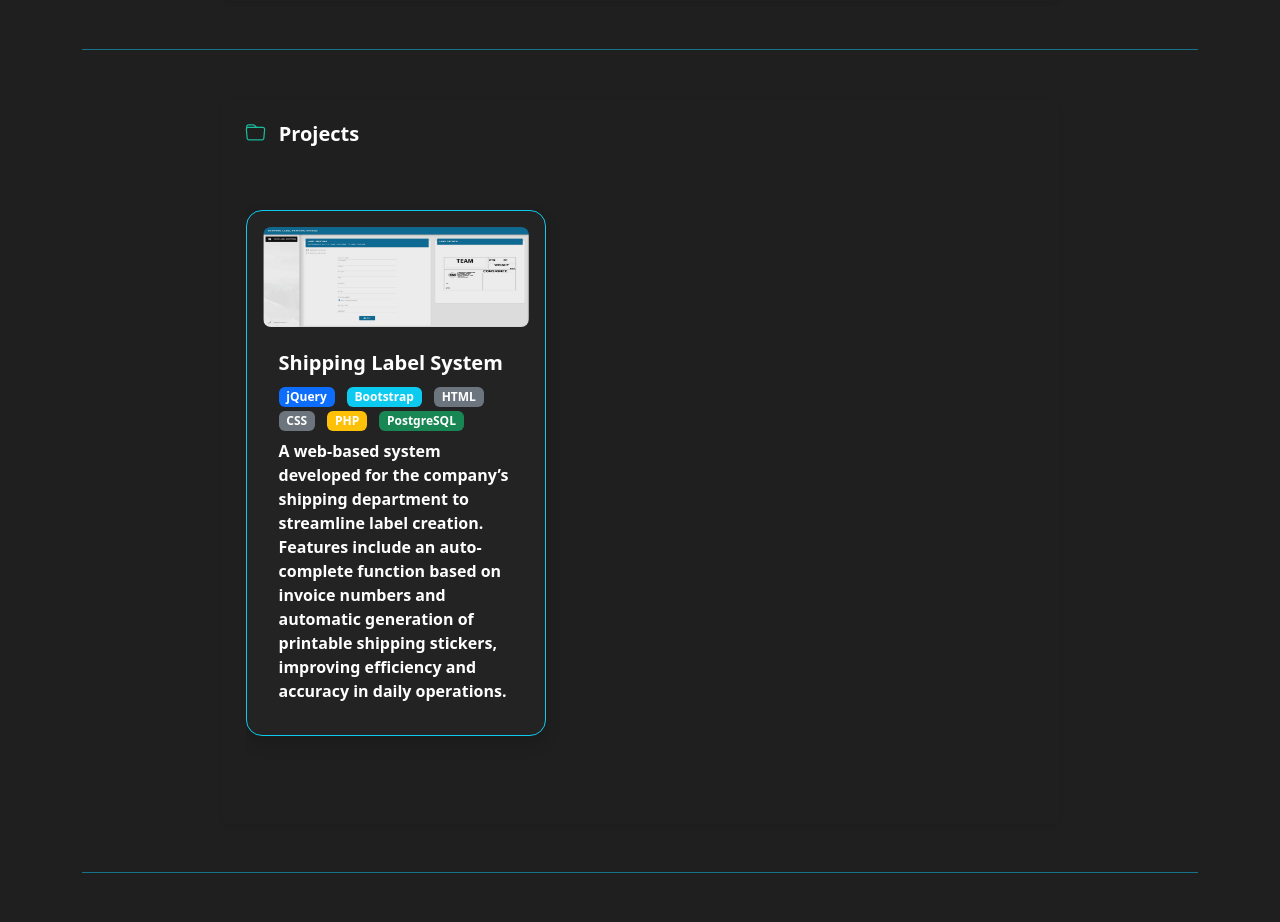
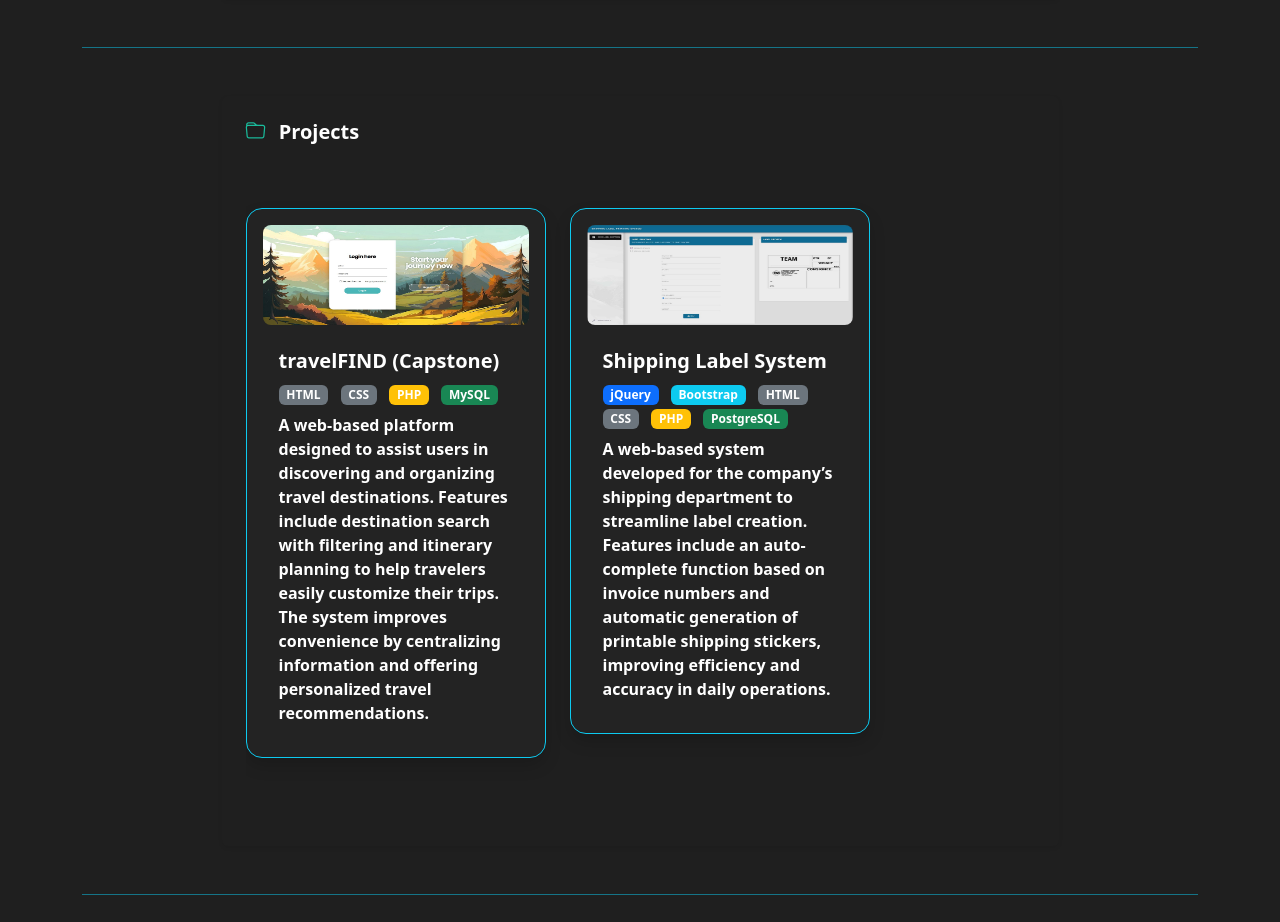
Before and after one commit to KARLO-00/KARLO-00.github.io, a PHP site: page / in a window 1280 px wide. Shown: the part 2698-3620 px from the top of the page. Run offline with PHP 8.4, Linux system fonts and the light colour scheme.

Commit message:
Update 9/29/25
Update 9/29/25

```diff
--- a/assets/css/main.css
+++ b/assets/css/main.css
@@ -48,3 +48,39 @@ img {
     /* matches btn-info color */
     font-weight: bold;
 }
+
+.wave {
+    display: inline-block;
+    transition: transform 0.2s;
+}
+
+.wave:hover {
+    animation: wave-animation 0.6s ease-in-out infinite;
+}
+
+@keyframes wave-animation {
+    0% {
+        transform: rotate(0deg);
+    }
+
+    25% {
+        transform: rotate(20deg);
+    }
+
+    50% {
+        transform: rotate(-20deg);
+    }
+
+    75% {
+        transform: rotate(20deg);
+    }
+
+    100% {
+        transform: rotate(0deg);
+    }
+}
+
+.carousel-item img {
+  height: 500px;       /* adjust height */
+  object-fit: contain !important;   /* crop to fit without distortion */
+}
--- a/index.html
+++ b/index.html
@@ -75,7 +75,7 @@
 
                 <!-- Button and social icons -->
                 <div class="mt-4 d-flex gap-3 justify-content-center">
-                    <button class="btn btn-info bold text-white" id="contactNowBtn">Contact Me</button>
+                    <!-- <button class="btn btn-info bold text-white" id="contactNowBtn">Contact Me</button> -->
                     <a href="https://github.com/KARLO-00" target="_blank" class="custom-color fs-4"><i
                             class="bi bi-github"></i></a>
                     <a href="" target="_blank" class="custom-color fs-4"><i class="bi bi-linkedin"></i></a>
@@ -92,7 +92,7 @@
                 </h5>
                 <div class="card custom-bg p-4" style="line-height: 1.5; font-size: 1rem;">
                     <div class="card custom-bg p-4 shadow-sm">
-                        <h3 class="fw-bold mb-3">Hi, I’m Karlo 👋</h3>
+                        <h3 class="fw-bold mb-3">Hi, I’m Karlo <span class="wave">👋</span></h3>
                         <p>
                             My journey into web development started during my college days, where I discovered
                             how exciting it is to bring ideas to life on the web.
@@ -231,6 +231,113 @@
                             style="max-width: 300px; min-height: 100%;">
 
                             <!-- Project Image -->
+                            <img src="assets/images/tf1.jpeg" class="card-img-top rounded-3"
+                                alt="ZenSerenity Spa Project" data-bs-toggle="modal" data-bs-target="#travelfindModal">
+
+                            <!-- Card Body -->
+                            <div class="card-body">
+                                <h5 class="card-title fw-bold mt-2">travelFIND (Capstone)</h5>
+
+                                <!-- Tech Stack Badges -->
+                                <div class="mb-2">
+                                    <span class="badge bg-secondary me-2">HTML</span>
+                                    <span class="badge bg-secondary me-2">CSS</span>
+                                    <span class="badge bg-warning me-2">PHP</span>
+                                    <span class="badge bg-success">MySQL</span>
+                                </div>
+
+                                <!-- Description -->
+                                <p class="card-text" style="line-height: 1.5;">
+                                    A web-based platform designed to assist users in discovering and organizing travel
+                                    destinations. Features include destination search with filtering and itinerary
+                                    planning to help travelers easily customize their trips. The
+                                    system improves convenience by centralizing information and offering personalized
+                                    travel recommendations.
+                                </p>
+                            </div>
+
+                        </div>
+                    </div>
+
+                    <div class="modal fade" id="travelfindModal" tabindex="-1" aria-hidden="true">
+                        <div class="modal-dialog modal-dialog-centered modal-lg">
+                            <div class="modal-content">
+                                <div class="modal-body p-0">
+                                    <div id="travelfindCarousel" class="carousel slide" data-bs-ride="carousel">
+                                        <div class="carousel-inner">
+                                            <div class="carousel-item active">
+                                                <img src="assets/images/tf1.jpeg" class="d-block w-100"
+                                                    alt="Screenshot 1">
+                                            </div>
+                                            <div class="carousel-item">
+                                                <img src="assets/images/tf2.jpeg" class="d-block w-100"
+                                                    alt="Screenshot 2">
+                                            </div>
+                                            <div class="carousel-item">
+                                                <img src="assets/images/tf3.jpeg" class="d-block w-100"
+                                                    alt="Screenshot 3">
+                                            </div>
+                                            <div class="carousel-item active">
+                                                <img src="assets/images/tf5.jpeg" class="d-block w-100"
+                                                    alt="Screenshot 1">
+                                            </div>
+                                            <div class="carousel-item">
+                                                <img src="assets/images/tf6.jpeg" class="d-block w-100"
+                                                    alt="Screenshot 2">
+                                            </div>
+                                            <div class="carousel-item">
+                                                <img src="assets/images/tf7.jpeg" class="d-block w-100"
+                                                    alt="Screenshot 3">
+                                            </div>
+                                            <div class="carousel-item active">
+                                                <img src="assets/images/tf8.jpeg" class="d-block w-100"
+                                                    alt="Screenshot 1">
+                                            </div>
+                                            <div class="carousel-item">
+                                                <img src="assets/images/tf9.jpeg" class="d-block w-100"
+                                                    alt="Screenshot 2">
+                                            </div>
+                                            <div class="carousel-item">
+                                                <img src="assets/images/tf10.jpeg" class="d-block w-100"
+                                                    alt="Screenshot 3">
+                                            </div>
+                                            <div class="carousel-item active">
+                                                <img src="assets/images/tf11.jpeg" class="d-block w-100"
+                                                    alt="Screenshot 1">
+                                            </div>
+                                            <div class="carousel-item">
+                                                <img src="assets/images/tf12.jpeg" class="d-block w-100"
+                                                    alt="Screenshot 2">
+                                            </div>
+                                            <div class="carousel-item">
+                                                <img src="assets/images/tf13.jpeg" class="d-block w-100"
+                                                    alt="Screenshot 3">
+                                            </div>
+                                        </div>
+                                        <!-- Controls -->
+                                        <button class="carousel-control-prev text-info" type="button"
+                                            data-bs-target="#travelfindCarousel" data-bs-slide="prev">
+                                            <span class="bi bi-arrow-left text-info fs-1"></span>
+                                        </button>
+                                        <button class="carousel-control-next" type="button"
+                                            data-bs-target="#travelfindCarousel" data-bs-slide="next">
+                                            <span class="bi bi-arrow-right text-info fs-1"></span>
+                                        </button>
+                                    </div>
+                                </div>
+                                <div class="modal-footer">
+                                    <button type="button" class="btn btn-secondary"
+                                        data-bs-dismiss="modal">Close</button>
+                                </div>
+                            </div>
+                        </div>
+                    </div>
+
+                    <div class="my-5" style="flex: 0 0 auto; height: 100%;">
+                        <div class="card custom-bg border-info rounded-4 p-3 shadow h-100"
+                            style="max-width: 300px; min-height: 100%;">
+
+                            <!-- Project Image -->
                             <img src="assets/images/sls.JPG" class="card-img-top rounded-3"
                                 alt="ZenSerenity Spa Project">
 
```
Also changed, not shown: assets/images/tf1.jpeg (added), assets/images/tf10.jpeg (added), assets/images/tf11.jpeg (added), assets/images/tf12.jpeg (added), assets/images/tf13.jpeg (added), assets/images/tf14.jpeg (added), assets/images/tf15.jpeg (added), assets/images/tf16.jpeg (added), assets/images/tf17.jpeg (added), assets/images/tf2.jpeg (added), assets/images/tf3.jpeg (added), assets/images/tf5.jpeg (added), assets/images/tf6.jpeg (added), assets/images/tf7.jpeg (added), 2 more files.
